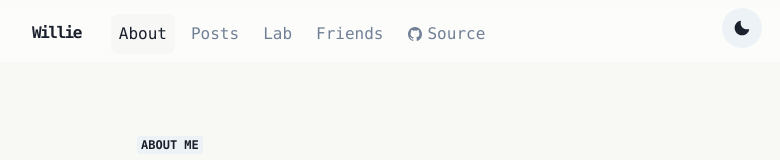
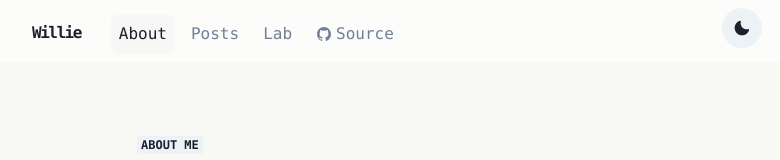
Before and after one commit to Powerlean/Willie-blog, a Next.js app: page / in a window 1280 px wide. Shown: the top 160 px of the page, without its empty margins (254-1034 px from the left). Built offline with nearby package versions, Linux system fonts and the light colour scheme.

Commit message:
Update navbar.js

```diff
--- a/components/navbar.js
+++ b/components/navbar.js
@@ -83,9 +83,7 @@ const Navbar = (props) => {
           <LinkItem href="/lab" path={path}>
             Lab
           </LinkItem>
-          <LinkItem href="/friends" path={path}>
-            Friends
-          </LinkItem>
+
           <LinkItem
             _target="_blank"
             href="https://github.com/7ity/homepage"
@@ -121,16 +119,10 @@ const Navbar = (props) => {
                 <NextLink href="/lab" passHref>
                   <MenuItem as={Link}>Lab</MenuItem>
                 </NextLink>
-                <NextLink
-                  href="/friends"
-                  _target="_blank"
-                 passHref
-                >
-                  <MenuItem as={Link}>Friends</MenuItem>
-                </NextLink>
+
 <MenuDivider />
                 <NextLink
-                  href="https://github.com/7ity/homepage"
+                  href="https://github.com/williexu/willie-blog"
                   _target="_blank"
                   isExternal
                 >
```
